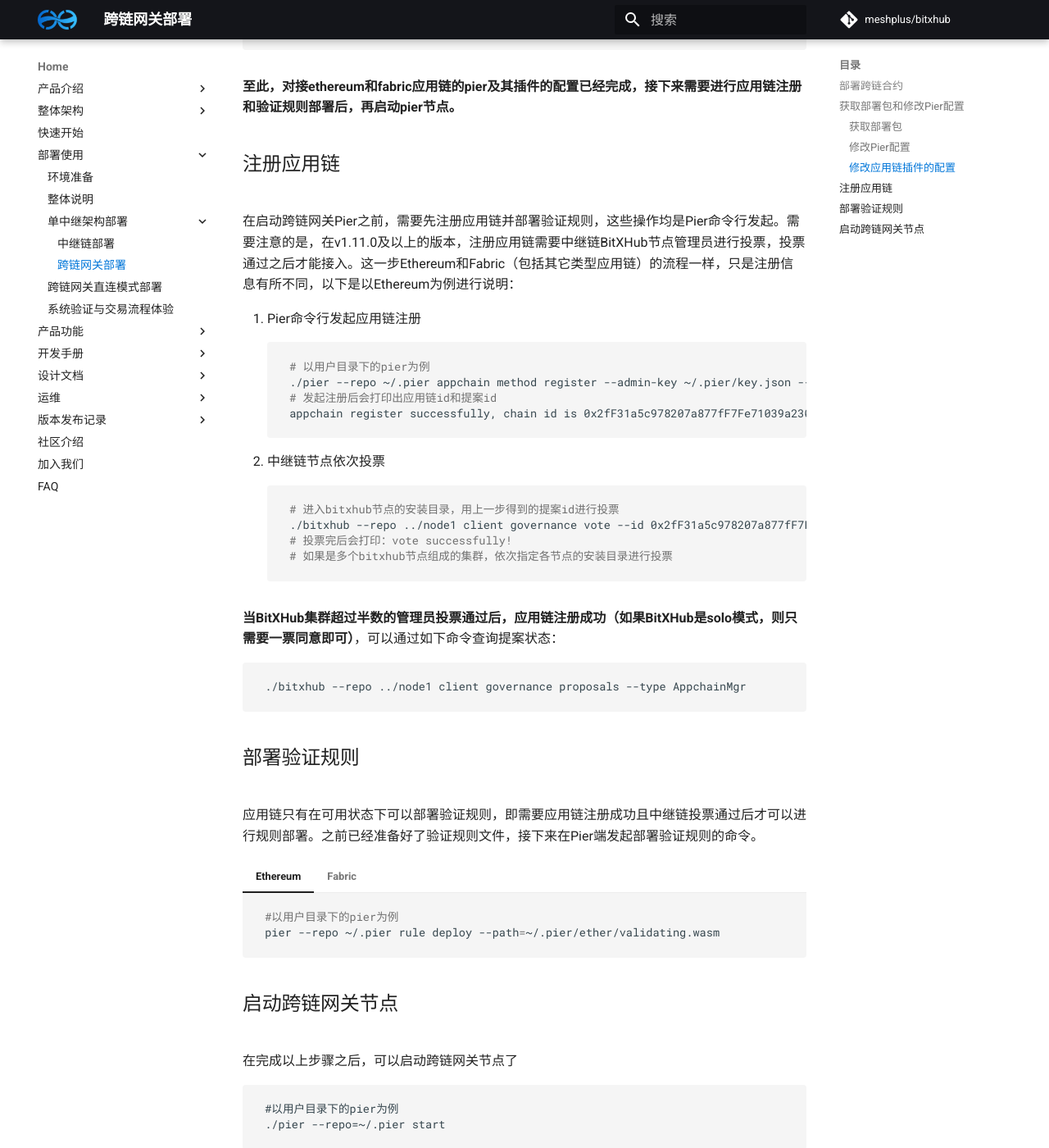
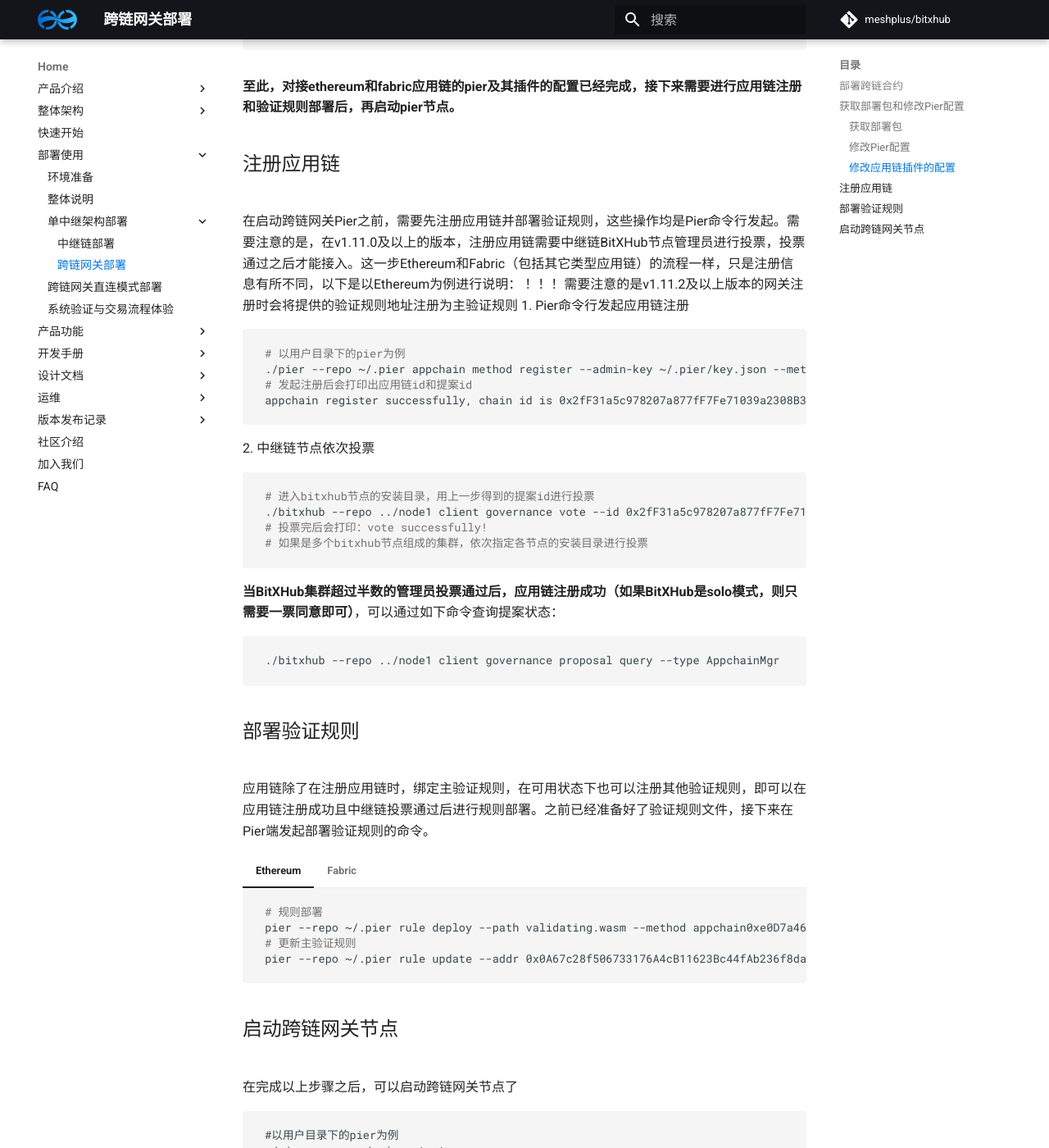
Before and after one commit to meshplus/bitxhub-docs, an MkDocs documentation site: the page built from docs/bitxhub/usage/single_bitxhub/deploy_pier.md, in a window 1280 px wide and 1400 px high, scrolled down 4393 px. Shown: the whole window at 82% size. Built offline with MkDocs 1.6.1 and Material for MkDocs 9.7.7, drawn with Linux system fonts in a browser that asks for light colours; comment, search, counter and statistics services are not loaded; the version menu is left out.

Commit message:
fix some bugs

````diff
--- a/docs/bitxhub/usage/single_bitxhub/deploy_pier.md
+++ b/docs/bitxhub/usage/single_bitxhub/deploy_pier.md
@@ -273,7 +273,7 @@
 
 ## 注册应用链
 在启动跨链网关Pier之前，需要先注册应用链并部署验证规则，这些操作均是Pier命令行发起。需要注意的是，在v1.11.0及以上的版本，注册应用链需要中继链BitXHub节点管理员进行投票，投票通过之后才能接入。这一步Ethereum和Fabric（包括其它类型应用链）的流程一样，只是注册信息有所不同，以下是以Ethereum为例进行说明：
-
+！！！需要注意的是v1.11.2及以上版本的网关注册时会将提供的验证规则地址注册为主验证规则
 1. Pier命令行发起应用链注册
    ```shell
    # 以用户目录下的pier为例
@@ -291,21 +291,25 @@
 
 **当BitXHub集群超过半数的管理员投票通过后，应用链注册成功（如果BitXHub是solo模式，则只需要一票同意即可）**，可以通过如下命令查询提案状态：
 ```shell
-./bitxhub --repo ../node1 client governance proposals --type AppchainMgr
+./bitxhub --repo ../node1 client governance proposal query --type AppchainMgr
 ```
 
 ## 部署验证规则
-应用链只有在可用状态下可以部署验证规则，即需要应用链注册成功且中继链投票通过后才可以进行规则部署。之前已经准备好了验证规则文件，接下来在Pier端发起部署验证规则的命令。
+应用链除了在注册应用链时，绑定主验证规则，在可用状态下也可以注册其他验证规则，即可以在应用链注册成功且中继链投票通过后进行规则部署。之前已经准备好了验证规则文件，接下来在Pier端发起部署验证规则的命令。
 
 === "Ethereum"
     ```shell
-    #以用户目录下的pier为例
-    pier --repo ~/.pier rule deploy --path=~/.pier/ether/validating.wasm
+    # 规则部署
+    pier --repo ~/.pier rule deploy --path validating.wasm --method appchain0xe0D7a460a201a0A584Bfc5A05F9b598a5e8708FA --admin-key ~/.pier/key.json --rule-url http://github.com
+    # 更新主验证规则
+    pier --repo ~/.pier rule update --addr 0x0A67c28f506733176A4cB11623Bc44fAb236f8da --method appchain0xe0D7a460a201a0A584Bfc5A05F9b598a5e8708FA --admin-key ~/.pier/key.json  --reason reason
     ```
 === "Fabric"
     ```shell
-    #以用户目录下的pier为例
-    pier --repo ~/.pier rule deploy --path=~/.pier/fabric/validating.wasm
+    # 规则部署
+    pier --repo ~/.pier rule deploy --path validating.wasm --method appchain0xe0D7a460a201a0A584Bfc5A05F9b598a5e8708FA --admin-key ~/.pier/key.json --rule-url http://github.com
+    # 更新主验证规则
+    pier --repo ~/.pier rule update --addr 0x0A67c28f506733176A4cB11623Bc44fAb236f8da --method appchain0xe0D7a460a201a0A584Bfc5A05F9b598a5e8708FA --admin-key ~/.pier/key.json  --reason reason
     ```
 
 ## 启动跨链网关节点
````
Also changed, not shown: other parts of docs/bitxhub/usage/single_bitxhub/deploy_pier.md (+1 -1 lines), docs/bitxhub/usage/direct_mode_pier/pier_direct_mode_deploy.md (+4 -5 lines), docs/bitxhub/usage/single_bitxhub/deploy_bitxhub.md (+1 -1 lines).
